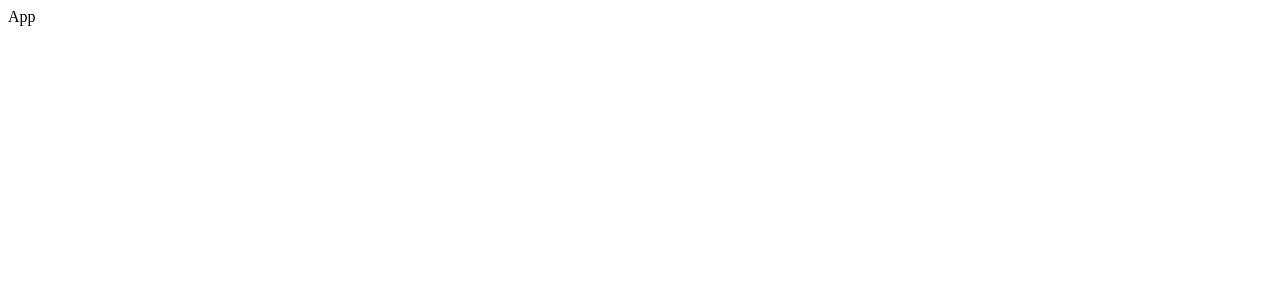
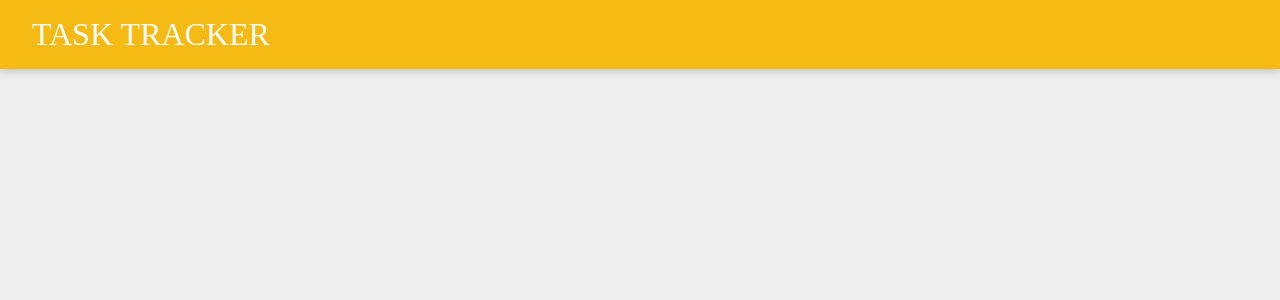
Before and after one commit to MalarvizhiM29/CodSoft, a React (Vite) app in the folder Tasktracker/: page / in a window 1280 px wide. Shown: the top 300 px of the page. Built offline with nearby package versions, Linux system fonts and the light colour scheme.

Commit message:
Created header and footer

```diff
--- a/Tasktracker/src/App.css
+++ b/Tasktracker/src/App.css
@@ -0,0 +1,102 @@
+* {
+  padding: 0;
+  margin: 0;
+  box-sizing: border-box;
+}
+html {
+  font-family: "Montserrat", sans-serif;
+}
+body {
+  background: #eee;
+  padding: 0 16px;
+}
+
+.header {
+  background-color: #f5ba13;
+  margin: auto -16px;
+  padding: 16px 32px;
+  box-shadow: 0 0 10px 0 rgba(0, 0, 0, 0.3);
+}
+
+.header h1 {
+  color: #fff;
+  font-family: "McLaren", cursive;
+  font-weight: 200;
+}
+
+footer {
+  position: absolute;
+  text-align: center;
+  bottom: 0;
+  width: 100%;
+  height: 2.5rem;
+}
+
+footer p {
+  color: #ccc;
+}
+.note {
+  background: #fff;
+  border-radius: 7px;
+  box-shadow: 0 2px 5px #ccc;
+  padding: 10px;
+  width: 240px;
+  margin: 16px;
+  float: left;
+}
+.note h1 {
+  font-size: 1.1em;
+  margin-bottom: 6px;
+}
+.note p {
+  font-size: 1.1em;
+  margin-bottom: 10px;
+  white-space: pre-wrap;
+  word-wrap: break-word;
+}
+
+.note button {
+  position: relative;
+  float: right;
+  margin-right: 10px;
+  color: #f5ba13;
+  border: none;
+  width: 36px;
+  height: 36px;
+  cursor: pointer;
+  outline: none;
+}
+
+form {
+  position: relative;
+  width: 480px;
+  margin: 30px auto 20px auto;
+  background: #fff;
+  padding: 15px;
+  border-radius: 7px;
+  box-shadow: 0 1px 5px rgb(138, 137, 137);
+}
+form input,
+form textarea {
+  width: 100%;
+  border: none;
+  padding: 4px;
+  outline: none;
+  font-size: 1.2em;
+  font-family: inherit;
+  resize: none;
+}
+form button {
+  position: absolute;
+  right: 18px;
+  bottom: -18px;
+  background: #f5ba13;
+  color: #fff;
+  border: none;
+  border-radius: 50%;
+  width: 36px;
+  height: 36px;
+  box-shadow: 0 1px 3px rgba(0, 0, 0, 0.3);
+  cursor: pointer;
+  outline: none;
+}
--- a/Tasktracker/src/App.jsx
+++ b/Tasktracker/src/App.jsx
@@ -1,8 +1,12 @@
 import React from 'react'
+import Header from './components/Header'
+import "./App.css"
 
 const App = () => {
   return (
-    <div>App</div>
+    <div>
+      <Header/>
+    </div>
   )
 }
 
--- /dev/null
+++ b/Tasktracker/src/components/Header.jsx
@@ -0,0 +1,11 @@
+import React from 'react'
+
+const Header = () => {
+  return (
+    <div className='header'>
+        <h1>TASK TRACKER</h1>
+    </div>
+  )
+}
+
+export default Header
```
Also changed, not shown: Tasktracker/src/components/Footer.jsx (added, +11 -0 lines), 1 other file (tests, documents, lock files or other folders).
